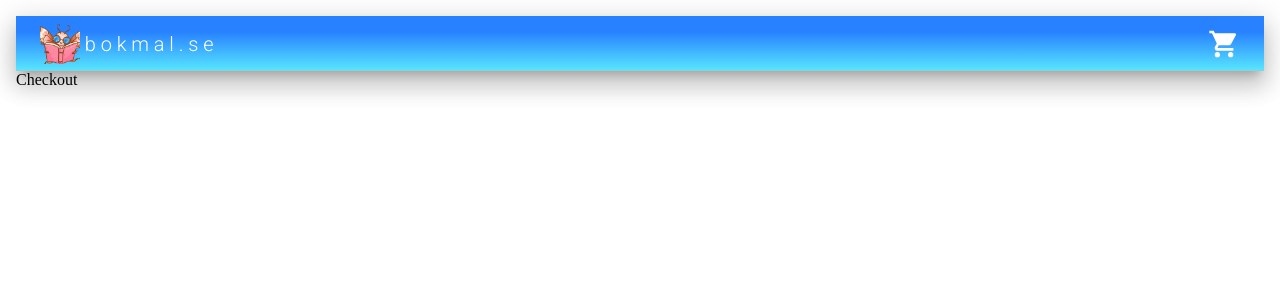
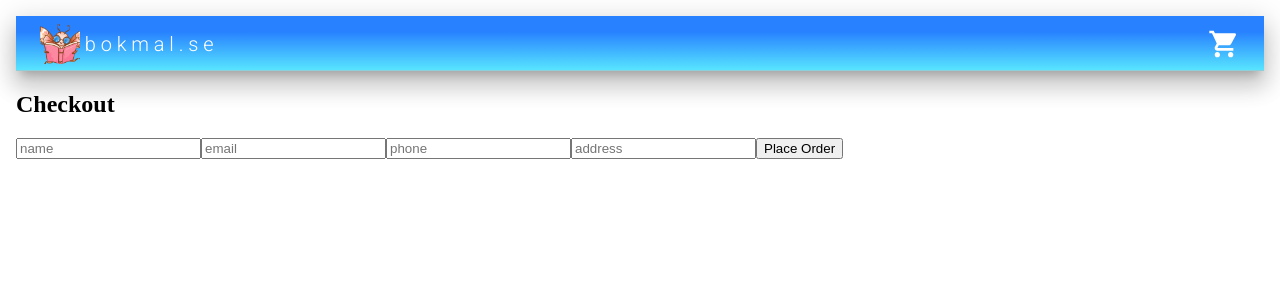
Before and after one commit to Banjo1337/Webshop, a React (Vite) app: page /checkout in a window 1280 px wide. Shown: the top 300 px of the page. Built offline with nearby package versions, Linux system fonts and the light colour scheme.

Commit message:
Added UserFrom function to Checkout.tsx

```diff
--- a/src/pages/Checkout.tsx
+++ b/src/pages/Checkout.tsx
@@ -1,5 +1,12 @@
+import UserForm from "../components/UserForm";
+
 function Checkout() {
-  return <main>Checkout</main>;
+  return (
+    <main>
+      <h2>Checkout</h2>
+      <UserForm />
+    </main>
+  );
 }
 
 export default Checkout;
```
